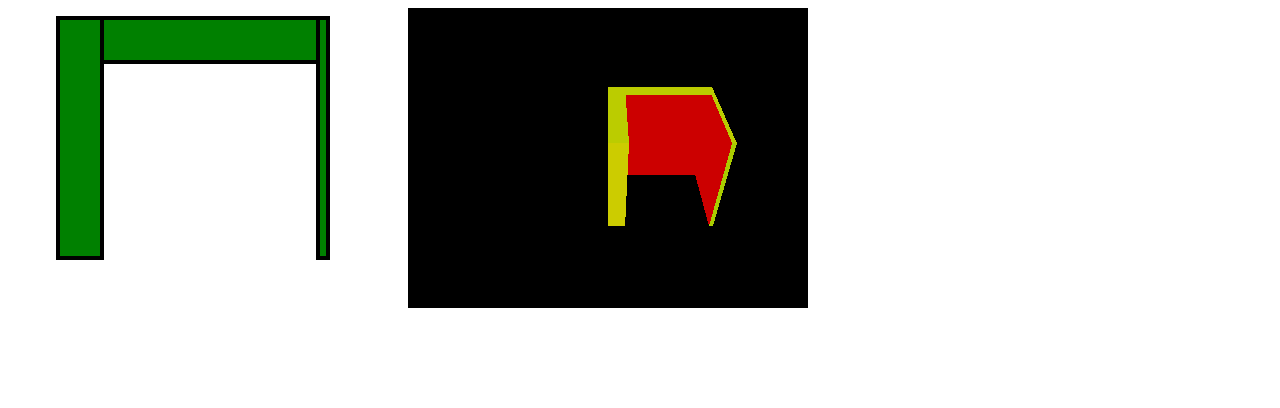
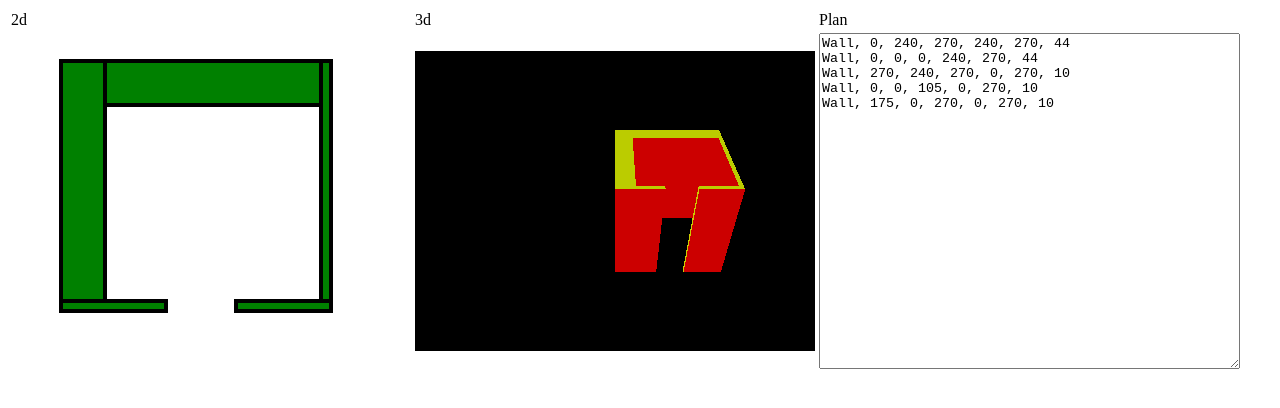
Before and after one commit to szilardhuber/home, a plain HTML site: page index.html in a window 1280 px wide. Drawn offline with Linux system fonts and the light colour scheme.

Commit message:
Added textarea for editing plan.

```diff
--- a/index.html
+++ b/index.html
@@ -1 +1,5 @@
-<!DOCTYPE html><html><head><meta charset="UTF-8"><title>Home</title><meta name="viewport" content="width=device-width, initial-scale=1.0, user-scalable=no"><script src="libs/jquery.min.js"></script><script src="libs/three.min.js"></script><script src="libs/kinetic-v4.7.3.min.js"></script><script src="index.js"></script></head><body><span id="floorplan"></span><span id="container"></span></body></html>
+<!DOCTYPE html><html><head><meta charset="UTF-8"><title>Home</title><meta name="viewport" content="width=device-width, initial-scale=1.0, user-scalable=no"><script src="libs/jquery.min.js"></script><script src="libs/three.min.js"></script><script src="libs/kinetic-v4.7.3.min.js"></script><script src="index.js"></script></head><body><table><tr><td>2d</td><td>3d</td><td>Plan</td></tr><tr><td><span id="floorplan"></span></td><td><span id="container"></span></td><td><span><textarea id="text" rows="22" cols="50">Wall, 0, 240, 270, 240, 270, 44
+Wall, 0, 0, 0, 240, 270, 44
+Wall, 270, 240, 270, 0, 270, 10
+Wall, 0, 0, 105, 0, 270, 10
+Wall, 175, 0, 270, 0, 270, 10</textarea></span></td></tr></table></body></html>
--- a/index.js
+++ b/index.js
@@ -1,73 +1,119 @@
 (function() {
-  var Wall;
+  var Plan, Wall;
+
+  Plan = (function() {
+    var ASPECT, FAR, HEIGHT, NEAR, VIEW_ANGLE, WIDTH;
+
+    WIDTH = 400;
+
+    HEIGHT = 300;
+
+    VIEW_ANGLE = 45;
+
+    ASPECT = WIDTH / HEIGHT;
+
+    NEAR = 0.1;
+
+    FAR = 10000;
+
+    function Plan() {
+      this.camera = new THREE.PerspectiveCamera(VIEW_ANGLE, ASPECT, NEAR, FAR);
+      this.camera.rotation.x = -0.7;
+      this.camera.position.z = 600;
+      this.camera.position.y = 600;
+      this.renderer = new THREE.WebGLRenderer();
+      this.renderer.setSize(WIDTH, HEIGHT);
+      this.scene = new THREE.Scene();
+      this.scene.add(this.camera);
+      this.pointLight = new THREE.AmbientLight(0xEEEEEE);
+      this.pointLight.position.x = 10;
+      this.pointLight.position.y = 50;
+      this.pointLight.position.z = 130;
+      this.scene.add(this.pointLight);
+      this.stage = new Kinetic.Stage({
+        container: floorplan,
+        width: WIDTH,
+        height: HEIGHT,
+        scale: {
+          x: 1,
+          y: -1
+        },
+        offset: {
+          x: -50,
+          y: 250
+        }
+      });
+      this.layer = new Kinetic.Layer;
+      this.stage.add(this.layer);
+    }
+
+    Plan.prototype.reset = function() {
+      return this.layer.removeChildren();
+    };
+
+    Plan.prototype.draw = function() {
+      this.renderer.render(this.scene, this.camera);
+      return this.layer.batchDraw();
+    };
+
+    Plan.prototype.add = function(object) {
+      this.scene.add(object.mesh);
+      this.layer.add(object.polygon);
+      return this.draw();
+    };
+
+    return Plan;
+
+  })();
 
   $(function() {
-    var $container, ASPECT, FAR, HEIGHT, NEAR, VIEW_ANGLE, WIDTH, camera, layer, object, objects, pointLight, renderer, scene, stage, _i, _j, _len, _len1;
+    var $container, ASPECT, FAR, HEIGHT, NEAR, VIEW_ANGLE, WIDTH, plan;
     WIDTH = 400;
     HEIGHT = 300;
     VIEW_ANGLE = 45;
     ASPECT = WIDTH / HEIGHT;
     NEAR = 0.1;
     FAR = 10000;
-    camera = new THREE.PerspectiveCamera(VIEW_ANGLE, ASPECT, NEAR, FAR);
-    camera.rotation.x = -0.7;
+    plan = new Plan();
     $('body').keypress(function(event) {
       switch (event.charCode) {
         case 119:
-          camera.position.z -= 10;
+          plan.camera.position.z -= 10;
+          break;
+        case 97:
+          plan.camera.position.x += 10;
           break;
         case 115:
-          camera.position.z += 10;
-          break;
-        case 97:
-          camera.position.x += 10;
+          plan.camera.position.z += 10;
           break;
         case 100:
-          camera.position.x -= 10;
+          plan.camera.position.x -= 10;
       }
-      return renderer.render(scene, camera);
+      return plan.renderer.render(plan.scene, plan.camera);
+    });
+    $('#text').change(function(event) {
+      var content, line, lines, object, tokens, _i, _len, _results;
+      plan.reset();
+      content = event.target.value;
+      lines = content.split('\n');
+      _results = [];
+      for (_i = 0, _len = lines.length; _i < _len; _i++) {
+        line = lines[_i];
+        tokens = line.split(',');
+        if (tokens[0].trim().toLowerCase() === 'wall') {
+          object = new Wall(parseInt(tokens[1].trim()), parseInt(tokens[2].trim()), parseInt(tokens[3].trim()), parseInt(tokens[4].trim()), parseInt(tokens[5].trim()), parseInt(tokens[6].trim()));
+          console.log(object);
+          _results.push(plan.add(object));
+        } else {
+          _results.push(void 0);
+        }
+      }
+      return _results;
     });
     $container = $("#container");
-    renderer = new THREE.WebGLRenderer();
-    scene = new THREE.Scene();
-    scene.add(camera);
-    camera.position.z = 600;
-    camera.position.y = 600;
-    renderer.setSize(WIDTH, HEIGHT);
-    $container.append(renderer.domElement);
-    objects = [];
-    objects[0] = new Wall(0, 240, 270, 240, 270, 44);
-    objects[1] = new Wall(0, 0, 0, 240, 270, 44);
-    objects[2] = new Wall(270, 240, 270, 0, 270, 10);
-    for (_i = 0, _len = objects.length; _i < _len; _i++) {
-      object = objects[_i];
-      scene.add(object.mesh);
-    }
-    pointLight = new THREE.AmbientLight(0xEEEEEE);
-    pointLight.position.x = 10;
-    pointLight.position.y = 50;
-    pointLight.position.z = 130;
-    scene.add(pointLight);
-    renderer.render(scene, camera);
-    stage = new Kinetic.Stage({
-      container: floorplan,
-      width: WIDTH,
-      height: HEIGHT,
-      scale: {
-        x: 1,
-        y: -1
-      },
-      offset: {
-        x: -50,
-        y: 250
-      }
-    });
-    layer = new Kinetic.Layer;
-    for (_j = 0, _len1 = objects.length; _j < _len1; _j++) {
-      object = objects[_j];
-      layer.add(object.polygon);
-    }
-    return stage.add(layer);
+    $container.append(plan.renderer.domElement);
+    $('textarea#text').change();
+    return plan.draw();
   });
 
   Wall = (function() {
```
Also changed, not shown: index.src.coffee (+87 -64 lines), 1 other file.
